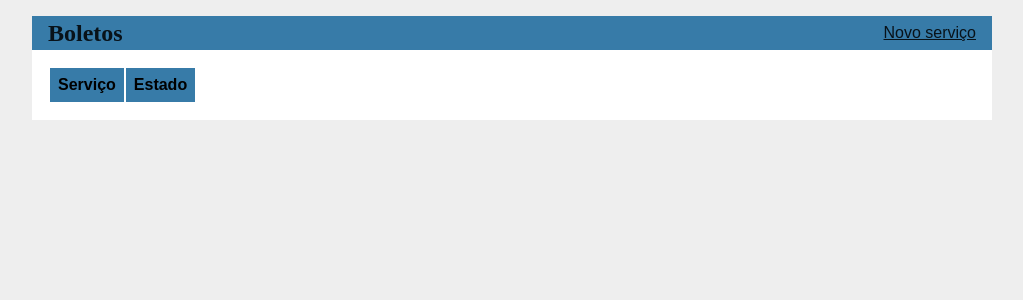
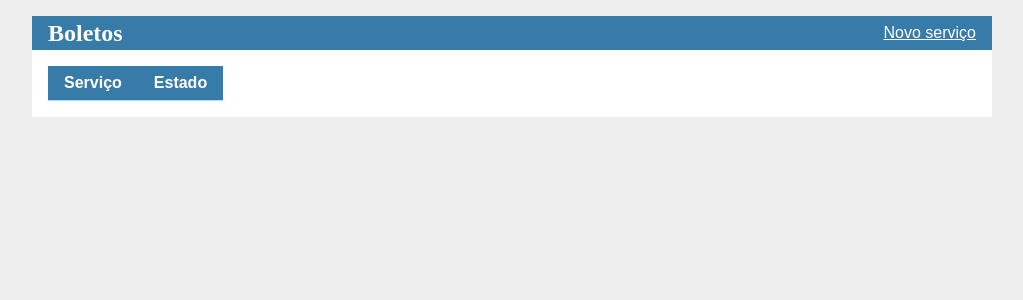
Before and after one commit to guidanoli/boletos-flask, a Flask app: page / in a window 1280 px wide. Shown: the top 300 px of the page, without its empty margins (128-1151 px from the left). Run offline with Flask 3, Linux system fonts and the light colour scheme; data that the repository does not hold is empty.

Commit message:
style: change css

```diff
--- a/boletos/static/style.css
+++ b/boletos/static/style.css
@@ -85,9 +85,14 @@ a {
     color: #081219;
 }
 
+nav a {
+    color: #fff;
+}
+
 hr {
     border: none;
     border-top: 1px solid lightgray;
+    margin-bottom: 1em;
 }
 
 nav {
@@ -119,9 +124,22 @@ nav ul li a, nav ul li span, header .action {
     padding: 0.5rem;
 }
 
+th, td {
+    padding: 0.5rem 1rem 0.5rem;
+}
+
 th {
     background: #377ba8;
-    padding: 0.5rem;
+    color: #fff;
+}
+
+table {
+    border-collapse: collapse;
+    border-bottom: 1px solid #b5e0fc;
+}
+
+tr:nth-child(even) {
+    background-color: #b5e0fc;
 }
 
 .content {
--- a/boletos/templates/services/register.html
+++ b/boletos/templates/services/register.html
@@ -2,6 +2,7 @@
 
 {% block header %}
 <h1>{% block title %}Novo serviço{% endblock %}</h1>
+<hr/>
 {% endblock %}
 
 {% block content %}
```
